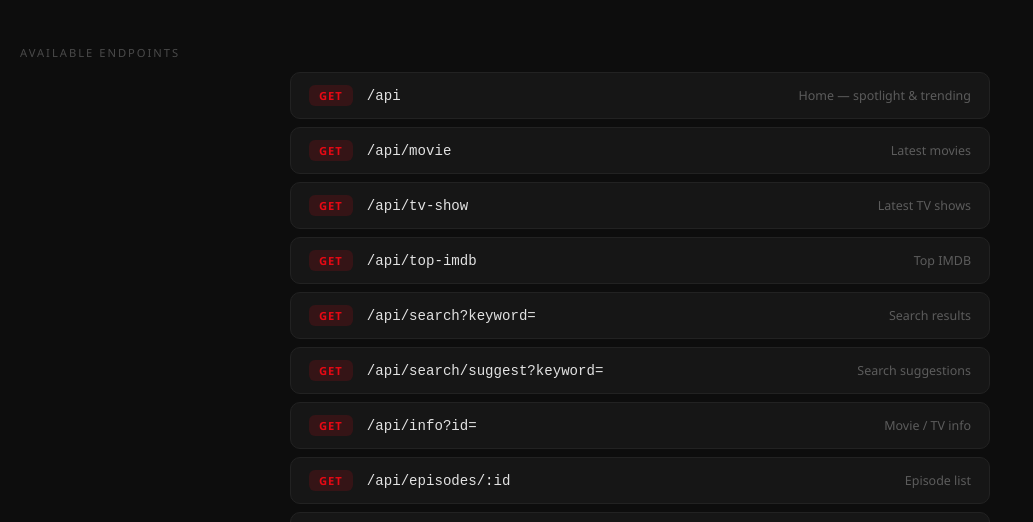
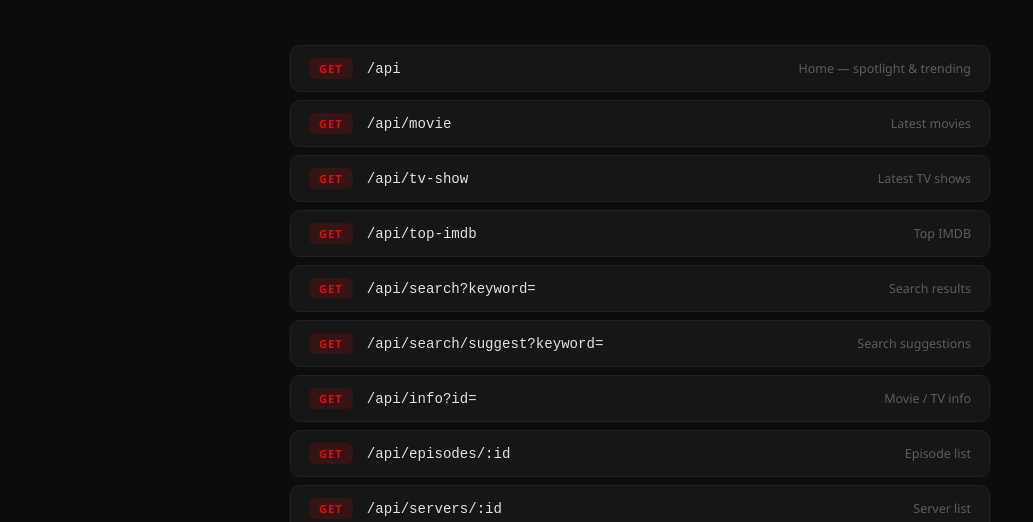
Before and after one commit to NEOpro-cyper/flihq-api, a plain HTML site: page public/index.html in a window 1280 px wide. Shown: the part 257-779 px from the top of the page, without its empty margins (0-1033 px from the left). Drawn offline with Linux system fonts and the light colour scheme.

Commit message:
Update index.html

```diff
--- a/public/index.html
+++ b/public/index.html
@@ -138,7 +138,6 @@
     <div class="badge">REST · v1.0</div>
   </div>
 
-  <div class="section-title">Available Endpoints</div>
 
   <div class="routes">
 
```
